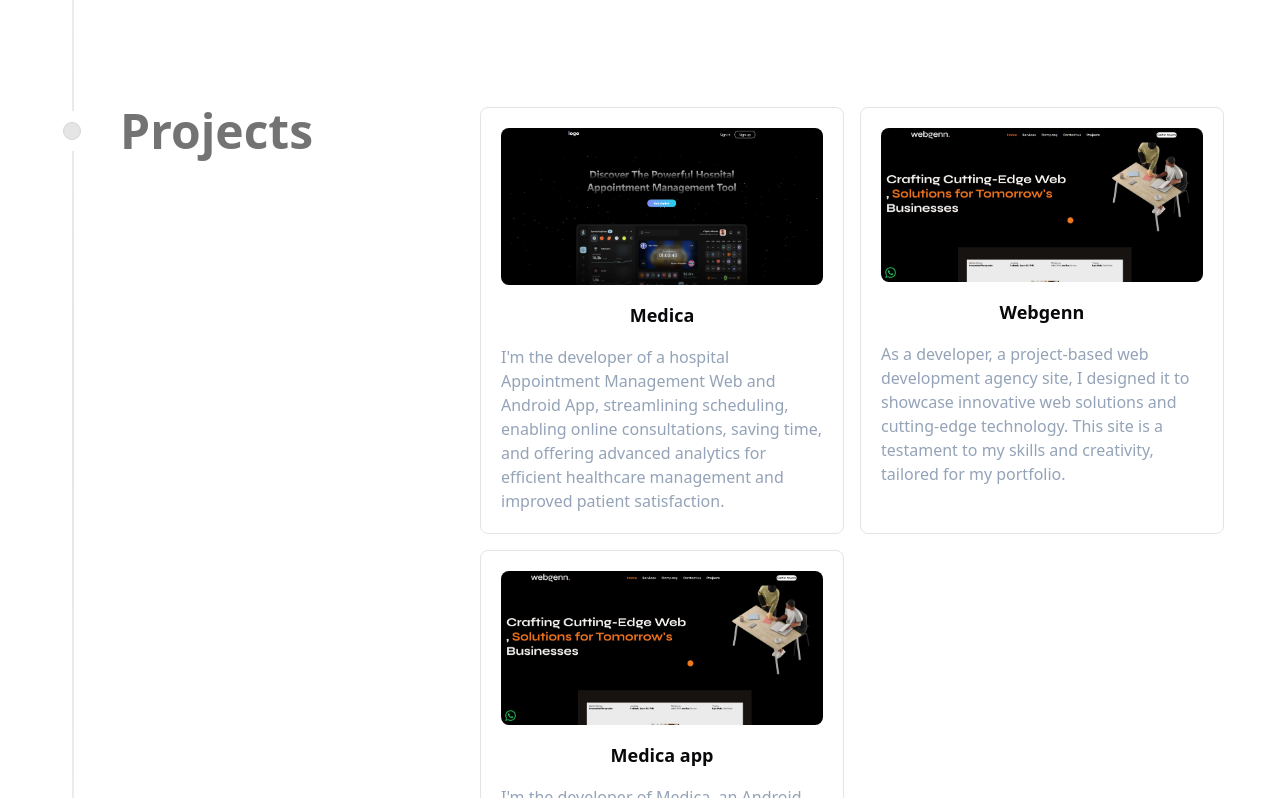
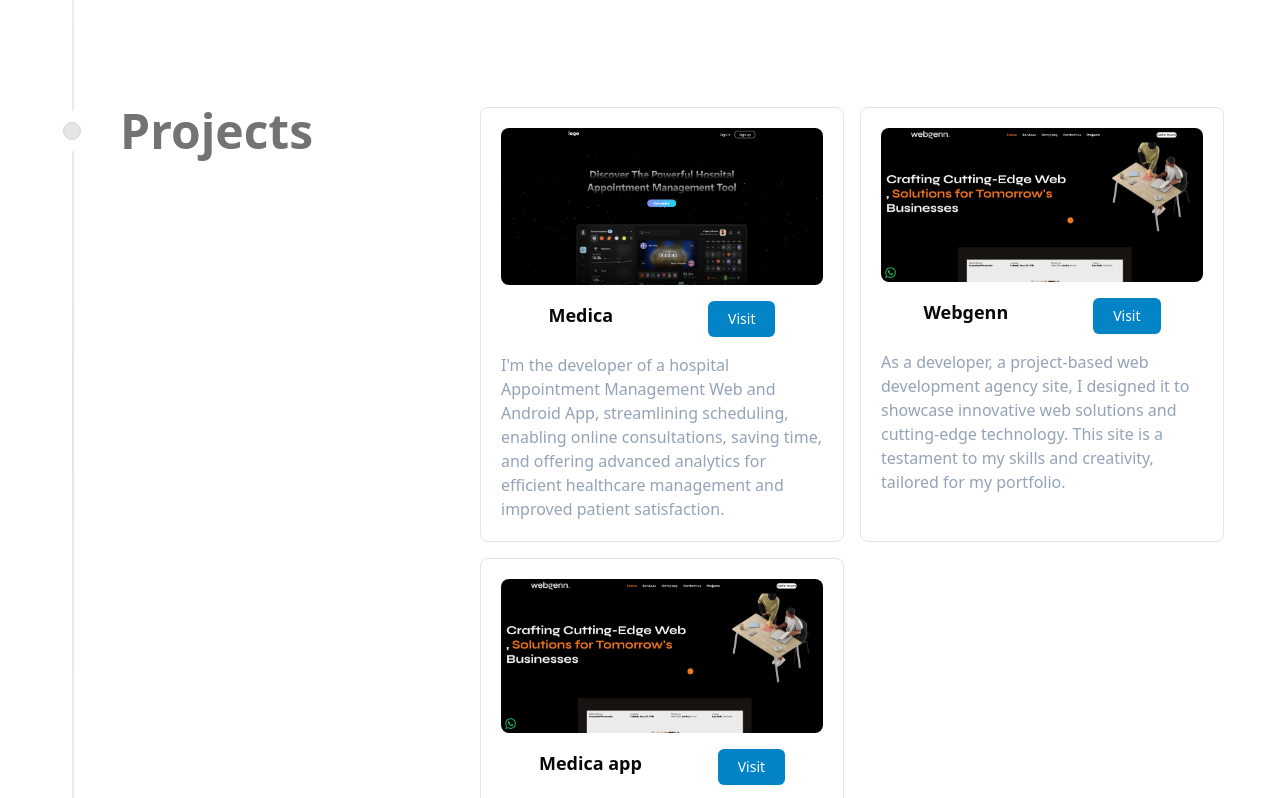
Before and after one commit to sachin-rai-dev/portfholio, a Next.js app: page / in a window 1280 px wide. Shown: the part 1997-2795 px from the top of the page. Built offline with nearby package versions, Linux system fonts and the light colour scheme.

Commit message:
add project links and enhance footer styling for improved navigation

```diff
--- a/components/sections/footer.tsx
+++ b/components/sections/footer.tsx
@@ -63,7 +63,7 @@
     ),
   };
   return (
-    <div className={`relative z-50 ${theme === "light" ? "bg-white":"bg-black"}`}>
+    <div className={`relative z-50 ${theme === "light" ? "bg-white":"bg-black"} bottom-0`}>
       <div className="flex justify-around py-10 w-full border-t border-slate-100">
         <div className="text-4xl font-semibold items-center hidden md:flex">
           <h1>sr</h1>
--- a/components/sections/project.tsx
+++ b/components/sections/project.tsx
@@ -1,6 +1,11 @@
+"use client"
+
 import { project, projects } from '@/lib/section_data'
 import React from 'react'
 import Image from 'next/image'
+import { useRouter } from 'next/navigation'
+import { Button } from '../ui/button'
+
 
 function Project() {
   return (
@@ -17,10 +22,11 @@
 }
 
 function Card({data}:{data:project}) {
+    const router = useRouter()
   return(
-    <div className='rounded-lg border border-input p-5 flex flex-col items-center gap-4 '>
+    <div className='rounded-lg border border-input p-5 flex flex-col items-center gap-4 'onClick={()=>{router.push(data.link)}}>
       <Image src={data.url} alt={"project pic"} height={580} width={580} className='rounded-lg'/>
-      <h1 className='font-semibold text-lg text-start'>{data.title}</h1>
+      <div className='flex justify-around self-start w-full'><h1 className='font-semibold text-lg text-start'>{data.title}</h1> <Button variant={"secondary"} onClick={()=>{router.push(data.link)}} className='self-end bg-sky-600 text-white hover:bg-sky-700 px-5'> Visit </Button></div>
       <h3 className='text-slate-400'>{data.description}</h3>
     </div>
   )
--- a/lib/section_data.tsx
+++ b/lib/section_data.tsx
@@ -9,6 +9,7 @@
 }
 
 export interface project {
+  link:string
   url: string;
   title: string;
   description: string;
@@ -164,18 +165,21 @@
 
 export const projects: project[] = [
   {
+    link:"https://medica-bice.vercel.app/",
     url: "/medica.png",
     title: "Medica",
     description:
       "I'm the developer of a hospital Appointment Management Web and Android App, streamlining scheduling, enabling online consultations, saving time, and offering advanced analytics for efficient healthcare management and improved patient satisfaction.",
   },
   {
+    link:"https://website-woad-chi.vercel.app/",
     url: "/webgenn.png",
     title: "Webgenn",
     description:
       "As a developer, a project-based web development agency site, I designed it to showcase innovative web solutions and cutting-edge technology. This site is a testament to my skills and creativity, tailored for my portfolio.",
   },
   {
+    link:"https://medica-bice.vercel.app/",
     url: "/webgenn.png",
     title: "Medica app",
     description:
```
